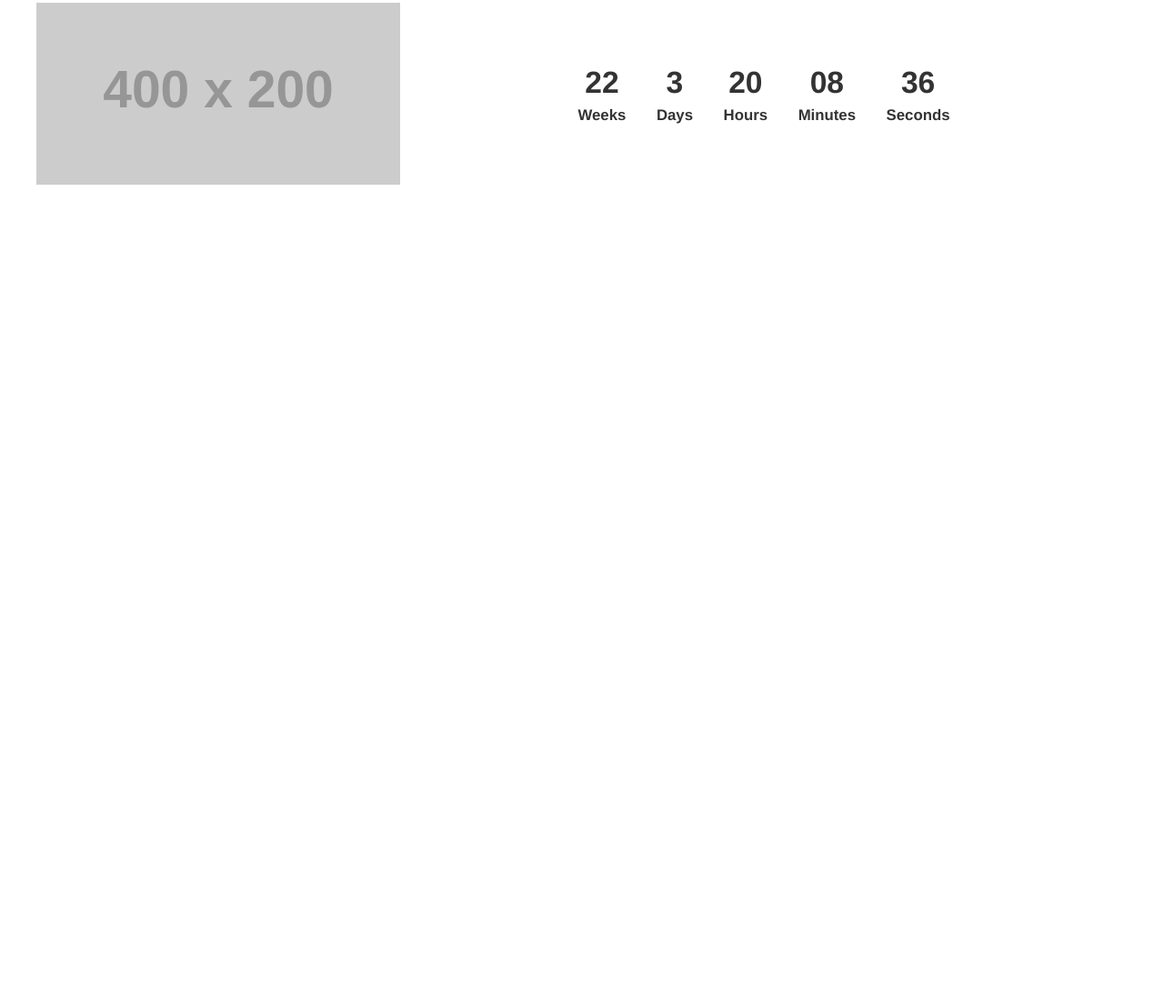
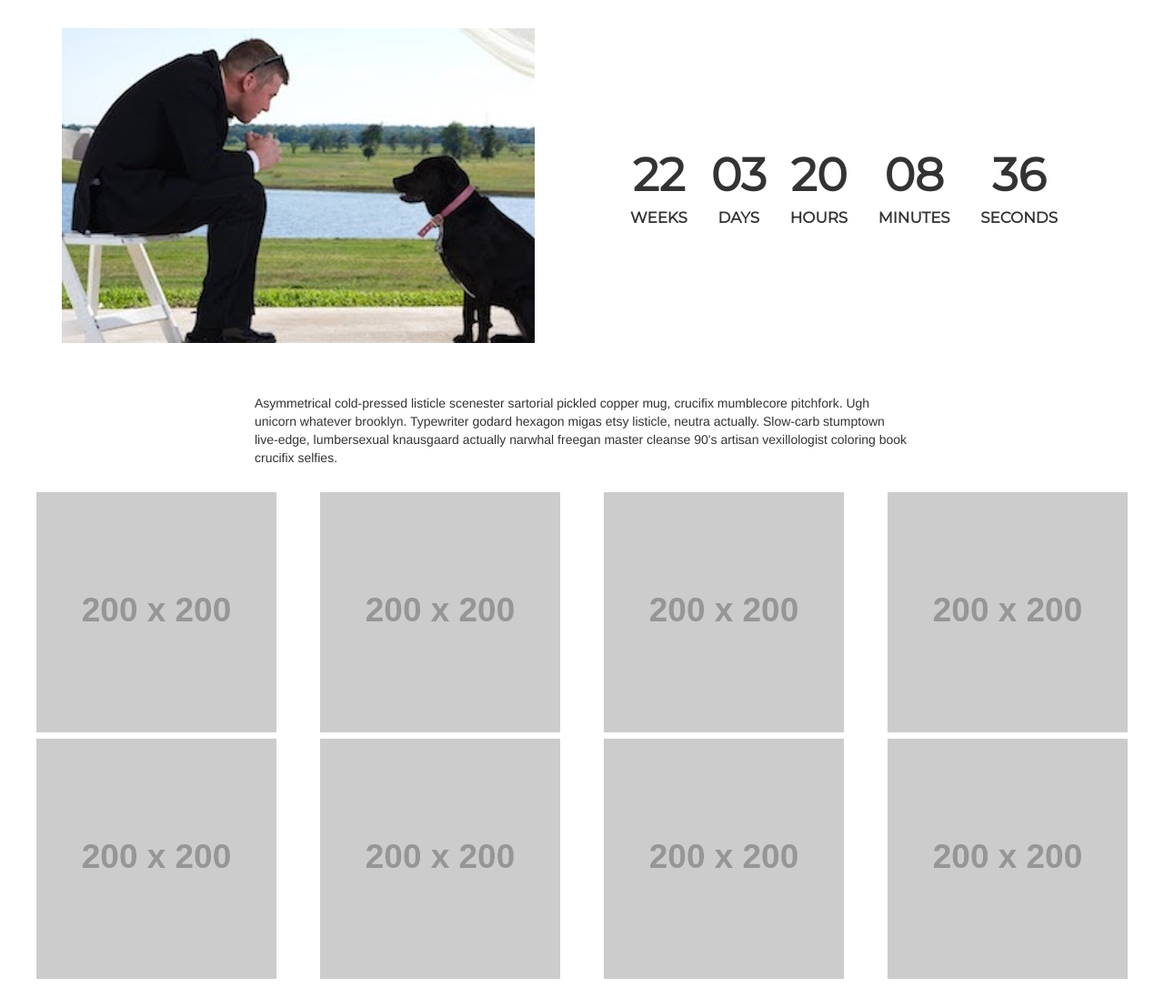
Before and after one commit to lm1435/scott-bday, a website: page index.html in a window 1280 px wide. Shown: the part 475-1572 px from the top of the page at 91% size. Before the commit the page ends 800 px from the top, so only its background shows below. Drawn offline with nearby package versions, Linux system fonts and the light colour scheme; placeholder pictures from the web are drawn by us.

Commit message:
adding image bases

```diff
--- a/css/styles.css
+++ b/css/styles.css
@@ -5,14 +5,17 @@
   .hero {
     margin: auto; }
   .party-info {
-    margin-top: 1em;
+    margin: 1em 0; }
+  .leftSide img {
     padding: 2em; }
   .rightSide {
-    margin: 1em auto; }
+    margin: 2em auto; }
     .rightSide #timer {
       font-size: 1em;
       font-weight: bold;
       -webkit-font-smoothing: antialiased;
+      text-transform: uppercase;
+      font-family: 'Montserrat', sans-serif;
       display: -webkit-box;
       display: -webkit-flex;
       display: -ms-flexbox;
@@ -23,7 +26,21 @@
         display: -webkit-flex;
         display: -ms-flexbox;
         display: flex;
-        justify-content: center; } }
+        justify-content: center; }
+  .images {
+    margin: 1em auto; }
+    .images .top, .images .bottom {
+      display: -webkit-box;
+      display: -webkit-flex;
+      display: -ms-flexbox;
+      display: flex;
+      -webkit-flex-wrap: wrap;
+      -ms-flex-wrap: wrap;
+      flex-wrap: wrap;
+      justify-content: space-between; }
+      .images .top img, .images .bottom img {
+        width: 48%;
+        margin-bottom: .5em; } }
 
 @media (min-width: 768px) {
   .party-info {
@@ -32,10 +49,7 @@
     display: -webkit-box;
     display: -webkit-flex;
     display: -ms-flexbox;
-    display: flex;
-    -webkit-flex-wrap: wrap;
-    -ms-flex-wrap: wrap;
-    flex-wrap: wrap; }
+    display: flex; }
   .rightSide {
     margin: auto; }
     .rightSide #timer {
@@ -43,8 +57,15 @@
       .rightSide #timer span {
         font-size: 2em; }
       .rightSide #timer div {
-        margin: 0 .5em; } }
+        margin: 0 .5em; }
+  .party {
+    width: 60%;
+    margin: 2em auto; }
+  .top img, .bottom img {
+    width: 22% !important; } }
 
 @media (min-width: 1200px) {
   .total-body {
-    width: 1200px; } }
+    width: 1200px; }
+  .rightSide #timer span {
+    font-size: 3em; } }
--- a/index.html
+++ b/index.html
@@ -6,6 +6,7 @@
       <meta name="viewport" content="width=device-width, initial-scale=1, user-scalable=no">
       <title>SCOTT IS TURNING 30!</title>
       <link rel="stylesheet" href="https://maxcdn.bootstrapcdn.com/bootstrap/3.3.7/css/bootstrap.min.css">
+      <link href="https://fonts.googleapis.com/css?family=Montserrat" rel="stylesheet">
       <link rel="stylesheet" type="text/css" href="css/styles.css">
   </head>
   <body>
@@ -15,7 +16,7 @@
       </section>
       <section class="party-info">
         <div class="leftSide">
-          <img src="http://placehold.it/400x200" class="img-responsive partyPic">
+          <img src="images/test.jpg" class="img-responsive partyPic">
         </div>
         <div class="rightSide">
           <div id="timer">
@@ -42,8 +43,26 @@
           </div>
         </div>
       </section>
+      <section class="information">
+        <div class="party">
+          <p>
+            Asymmetrical cold-pressed listicle scenester sartorial pickled copper mug, crucifix mumblecore pitchfork. Ugh unicorn whatever brooklyn. Typewriter godard hexagon migas etsy listicle, neutra actually. Slow-carb stumptown live-edge, lumbersexual knausgaard actually narwhal freegan master cleanse 90's artisan vexillologist coloring book crucifix selfies.
+          </p>
+        </div>
+      </section>
       <section class="images">
-
+        <div class="top">
+          <img src="http://placehold.it/200x200" class="img-responsive" alt="">
+          <img src="http://placehold.it/200x200" class="img-responsive" alt="">
+          <img src="http://placehold.it/200x200" class="img-responsive" alt="">
+          <img src="http://placehold.it/200x200" class="img-responsive" alt="">
+        </div>
+        <div class="bottom">
+          <img src="http://placehold.it/200x200" class="img-responsive" alt="">
+          <img src="http://placehold.it/200x200" class="img-responsive" alt="">
+          <img src="http://placehold.it/200x200" class="img-responsive" alt="">
+          <img src="http://placehold.it/200x200" class="img-responsive" alt="">
+        </div>
       </section>
     </div>
     <script src="js/scripts.js"></script>
--- a/js/scripts.js
+++ b/js/scripts.js
@@ -1 +1 @@
-function timeRemaining(e){var t=Date.parse(e)-Date.parse(new Date),n=Math.floor(t/1e3%60),r=Math.floor(t/1e3/60%60),a=Math.floor(t/36e5%24),i=Math.floor(t/864e5%7);return{total:t,weeks:Math.floor(t/6048e5%52),days:i,hours:a,minutes:r,seconds:n}}function intiliazedClock(e,t){function n(){var e=timeRemaining(t);a.innerHTML=e.weeks,i.innerHTML=e.days,o.innerHTML=("0"+e.hours).slice(-2),s.innerHTML=("0"+e.minutes).slice(-2),l.innerHTML=("0"+e.seconds).slice(-2),e.total<=0&&clearInterval(c)}var r=document.getElementById(e),a=r.querySelector(".weeks"),i=r.querySelector(".days"),o=r.querySelector(".hours"),s=r.querySelector(".minutes"),l=r.querySelector(".seconds");n();var c=setInterval(n,1e3)}var endDate="August 16 2017";timeRemaining(endDate),intiliazedClock("timer",endDate);
+function timeRemaining(e){var t=Date.parse(e)-Date.parse(new Date),n=Math.floor(t/1e3%60),r=Math.floor(t/1e3/60%60),a=Math.floor(t/36e5%24),i=Math.floor(t/864e5%7);return{total:t,weeks:Math.floor(t/6048e5%52),days:i,hours:a,minutes:r,seconds:n}}function intiliazedClock(e,t){function n(){var e=timeRemaining(t);a.innerHTML=e.weeks,i.innerHTML=("0"+e.days).slice(-2),o.innerHTML=("0"+e.hours).slice(-2),s.innerHTML=("0"+e.minutes).slice(-2),l.innerHTML=("0"+e.seconds).slice(-2),e.total<=0&&clearInterval(c)}var r=document.getElementById(e),a=r.querySelector(".weeks"),i=r.querySelector(".days"),o=r.querySelector(".hours"),s=r.querySelector(".minutes"),l=r.querySelector(".seconds");n();var c=setInterval(n,1e3)}var endDate="August 16 2017";timeRemaining(endDate),intiliazedClock("timer",endDate);
```
Also changed, not shown: images/party.jpg (added), images/test.jpg (added).
